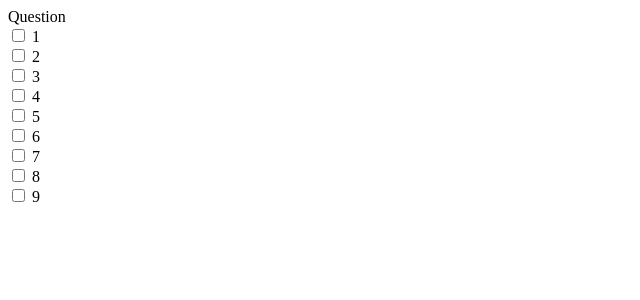
After one commit to ProjectXTN/BUDDIES, a Symfony app: template Project_symfony/templates/quiz/step.html.twig in a window 1280 px wide. The commit adds this page. Shown: the top 300 px of the page, without its empty margins (0-640 px from the left). Run offline with Twig, Linux system fonts and the light colour scheme; the template is opened without the code that fills it, so the values that code supplies are empty; some libraries are stand-ins or nearby versions.

Commit message:
Formulaire
Création des 3 step du formulaire

```diff
--- a/Project_symfony/src/Controller/HomeController.php
+++ b/Project_symfony/src/Controller/HomeController.php
@@ -17,4 +17,6 @@ class HomeController extends AbstractController
             'controller_name' => 'HomeController',
         ]);
     }
+
+
 }
--- a/Project_symfony/templates/quiz/index.html.twig
+++ b/Project_symfony/templates/quiz/index.html.twig
@@ -11,6 +11,8 @@
 <div class="example-wrapper">
     <h1>Hello {{ controller_name }}! ✅</h1>
 
+
+
     This friendly message is coming from:
     <ul>
         <li>Your controller at <code><a href="{{ '/Users/moussaillon/Documents/GitHub/demo_github/Project_LaPasserelle/Project_symfony/src/Controller/QuizController.php'|file_link(0) }}">src/Controller/QuizController.php</a></code></li>
--- /dev/null
+++ b/Project_symfony/templates/quiz/step.html.twig
@@ -0,0 +1,72 @@
+<!--<!DOCTYPE html>
+<html lang="fr">
+<head>
+    <meta charset="UTF-8">
+    <meta http-equiv="X-UA-Compatible" content="IE=edge">
+    <meta name="viewport" content="width=device-width, initial-scale=1.0">
+    <title>Formulaire 1</title>
+</head>
+<body> -->
+
+<form action="">
+
+<label class="text"> Question </label>
+
+<div class="form-check form-check-inline">
+  <input class="form-check-input" type="checkbox" id="inlineCheckbox1" value="option1">
+  <label class="form-check-label" for="inlineCheckbox1">1</label>
+</div>
+<div class="form-check form-check-inline">
+  <input class="form-check-input" type="checkbox" id="inlineCheckbox2" value="option2">
+  <label class="form-check-label" for="inlineCheckbox2">2</label>
+</div>
+<div class="form-check form-check-inline">
+  <input class="form-check-input" type="checkbox" id="inlineCheckbox3" value="option3" >
+  <label class="form-check-label" for="inlineCheckbox3">3</label>
+</div>
+
+<div class="form-check form-check-inline">
+  <input class="form-check-input" type="checkbox" id="inlineCheckbox1" value="option1">
+  <label class="form-check-label" for="inlineCheckbox1">4</label>
+</div>
+<div class="form-check form-check-inline">
+  <input class="form-check-input" type="checkbox" id="inlineCheckbox2" value="option2">
+  <label class="form-check-label" for="inlineCheckbox2">5</label>
+</div>
+<div class="form-check form-check-inline">
+  <input class="form-check-input" type="checkbox" id="inlineCheckbox3" value="option3" >
+  <label class="form-check-label" for="inlineCheckbox3">6</label>
+</div>
+
+<div class="form-check form-check-inline">
+  <input class="form-check-input" type="checkbox" id="inlineCheckbox1" value="option1">
+  <label class="form-check-label" for="inlineCheckbox1">7</label>
+</div>
+<div class="form-check form-check-inline">
+  <input class="form-check-input" type="checkbox" id="inlineCheckbox2" value="option2">
+  <label class="form-check-label" for="inlineCheckbox2">8</label>
+</div>
+<div class="form-check form-check-inline">
+  <input class="form-check-input" type="checkbox" id="inlineCheckbox3" value="option3" >
+  <label class="form-check-label" for="inlineCheckbox3">9</label>
+</div>
+
+{% if step1 %}
+
+  <button><a href ="{{ path('app_quiz_2') }}"> Enregistrer</a> </button>
+
+{% endif %}
+
+{% if step2 %}
+
+  <button><a href ="{{ path('app_quiz_3') }}"> Enregistrer</a> </button>
+
+{% endif %}
+
+
+
+
+</form>
+
+</body>
+</html>
```
Also changed, not shown: Project_symfony/src/Controller/QuizController.php (+20 -21 lines), Project_symfony/templates/base.html.twig (+5 -3 lines), 1 other file.
